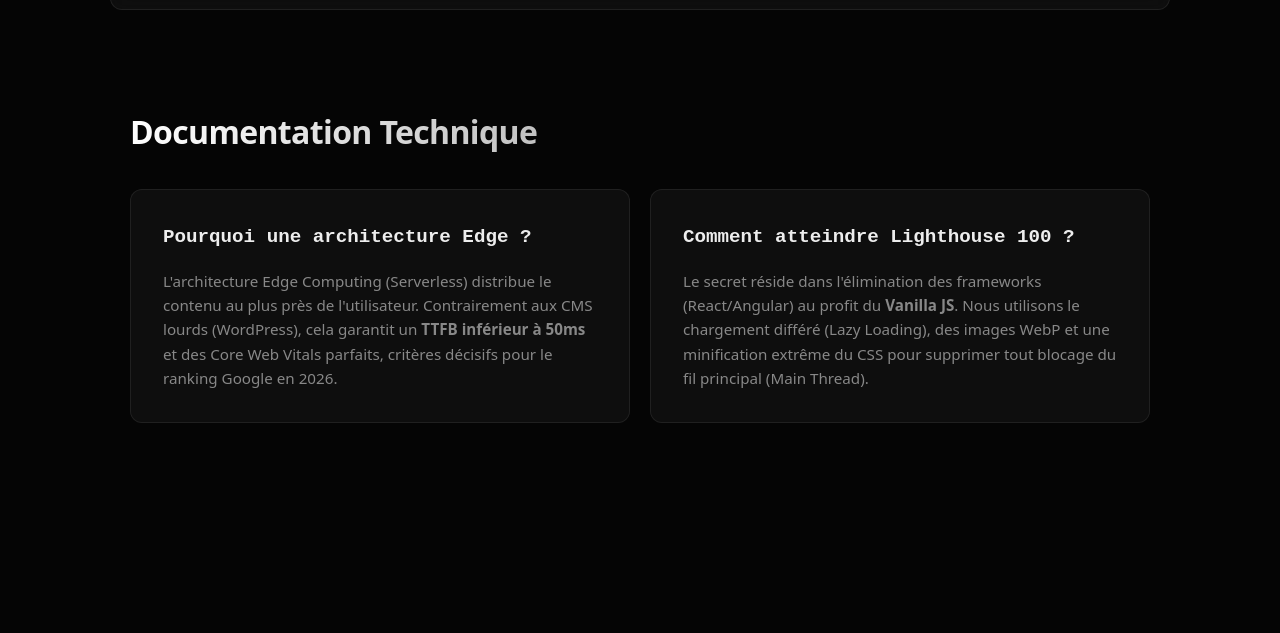
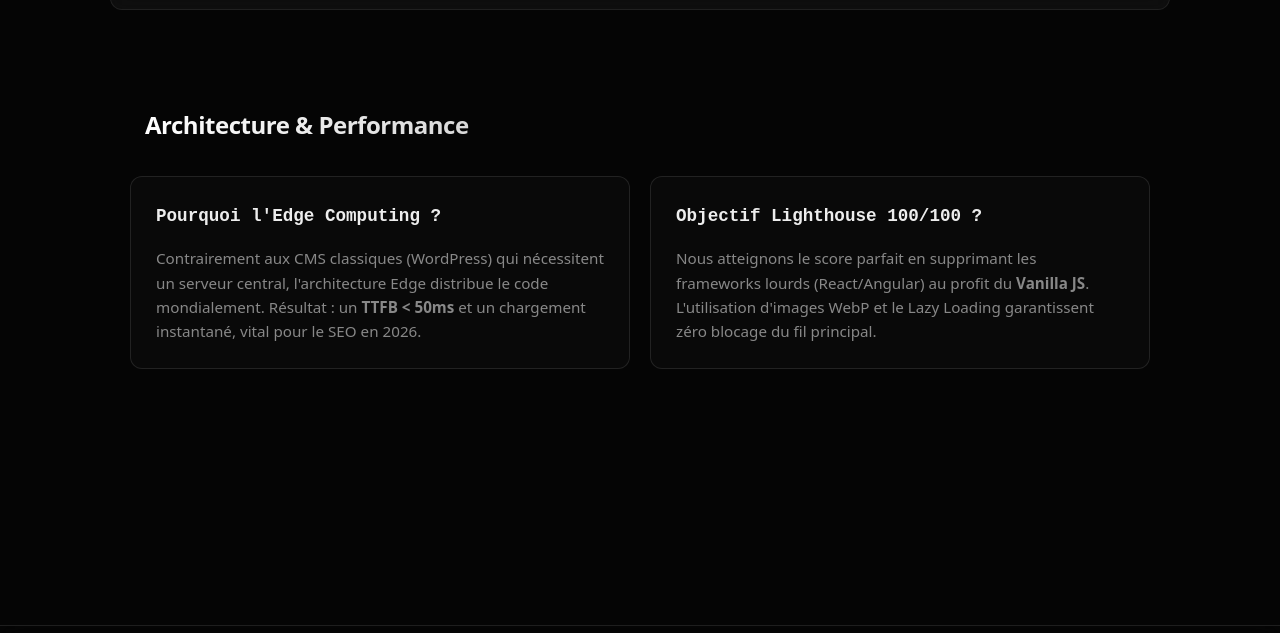
Before and after one commit to NyloodzZ/drasiotech, a website built with webpack: page index.html in a window 1280 px wide. Shown: the part 3396-4029 px from the top of the page. Built offline with nearby package versions, Linux system fonts and the light colour scheme.

Commit message:
Ajout de la FAQ

```diff
--- a/index.html
+++ b/index.html
@@ -690,73 +690,71 @@
       .geo-data { display: none; } /* On cache le détail technique sur mobile pour épurer */
     }
 
-    /* --- SECTION FAQ (Style Bento) --- */
-    .faq-container {
+    /* --- FAQ BENTO (DOCUMENTATION TECHNIQUE) --- */
+    .faq-section {
       max-width: 1100px;
-      margin: 6rem auto 2rem; /* Espace avant le footer */
+      margin: 6rem auto 2rem;
       padding: 0 20px;
     }
 
+    .faq-header {
+      margin-bottom: 2rem;
+      border-left: 3px solid var(--blue);
+      padding-left: 15px;
+    }
+
     .faq-title {
-      font-size: 2rem;
-      margin-bottom: 2rem;
-      background: linear-gradient(to right, #fff, #666);
+      font-size: 1.5rem;
+      margin: 0;
+      background: linear-gradient(90deg, #fff, #888);
       -webkit-background-clip: text;
       -webkit-text-fill-color: transparent;
-      font-weight: 800;
-      text-align: left;
+      font-weight: 700;
     }
 
     .faq-grid {
       display: grid;
-      grid-template-columns: repeat(auto-fit, minmax(300px, 1fr)); /* Responsive auto */
+      grid-template-columns: repeat(auto-fit, minmax(320px, 1fr)); /* Responsive auto */
       gap: 20px;
     }
 
     .faq-card {
-      background: var(--bg-card);
-      border: 1px solid var(--border-color);
+      background: rgba(255, 255, 255, 0.02);
+      border: 1px solid rgba(255, 255, 255, 0.1);
       border-radius: 12px;
-      padding: 2rem;
-      transition: transform 0.2s ease, border-color 0.2s ease;
+      padding: 25px;
+      transition: all 0.3s ease;
       position: relative;
       overflow: hidden;
     }
 
     .faq-card:hover {
+      transform: translateY(-3px);
       border-color: rgba(255, 255, 255, 0.2);
-      transform: translateY(-2px);
-    }
-
-    /* Petit effet de lueur bleu en haut de la carte */
-    .faq-card::before {
-      content: '';
-      position: absolute;
-      top: 0;
-      left: 0;
-      width: 100%;
-      height: 1px;
-      background: linear-gradient(90deg, transparent, var(--blue), transparent);
-      opacity: 0.5;
+      background: rgba(255, 255, 255, 0.04);
+      box-shadow: 0 10px 30px -10px rgba(0, 0, 0, 0.5);
     }
 
     .faq-card h3 {
-      font-size: 1.2rem;
+      font-family: 'SF Mono', 'Fira Code', monospace;
+      font-size: 1.1rem;
       color: var(--text-main);
       margin-top: 0;
       margin-bottom: 1rem;
-      font-family: 'SF Mono', 'Fira Code', monospace; /* Touche technique */
+      display: flex;
+      align-items: center;
+      gap: 10px;
     }
 
     .faq-card p {
-      color: var(--text-muted);
+      color: #888;
       line-height: 1.6;
       font-size: 0.95rem;
       margin: 0;
     }
 
-    .faq-card strong {
-      color: var(--blue); /* Les mots clés en bleu Drasiotech */
+    .highlight {
+      color: var(--blue);
       font-weight: 600;
     }
 
@@ -964,28 +962,32 @@
     </article>
 
   </div>
-  <section class="faq-container" id="faq">
+  <section class="faq-section" id="faq" aria-label="Documentation Technique">
 
-    <h2 class="faq-title">Documentation Technique</h2>
+    <div class="faq-header">
+      <h2 class="faq-title">Architecture & Performance</h2>
+    </div>
 
     <div class="faq-grid">
 
-      <article class="faq-card">
-        <h3>Pourquoi une architecture Edge ?</h3>
-        <p>
-          L'architecture Edge Computing (Serverless) distribue le contenu au plus près de l'utilisateur.
-          Contrairement aux CMS lourds (WordPress), cela garantit un <strong>TTFB inférieur à 50ms</strong> et des Core Web Vitals parfaits,
-          critères décisifs pour le ranking Google en 2026.
-        </p>
+      <article class="faq-card" itemscope itemtype="https://schema.org/Question">
+        <h3 itemprop="name">Pourquoi l'Edge Computing ?</h3>
+        <div itemprop="acceptedAnswer" itemscope itemtype="https://schema.org/Answer">
+          <p itemprop="text">
+            Contrairement aux CMS classiques (WordPress) qui nécessitent un serveur central, l'architecture Edge distribue le code mondialement.
+            Résultat : un <span class="highlight">TTFB < 50ms</span> et un chargement instantané, vital pour le SEO en 2026.
+          </p>
+        </div>
       </article>
 
-      <article class="faq-card">
-        <h3>Comment atteindre Lighthouse 100 ?</h3>
-        <p>
-          Le secret réside dans l'élimination des frameworks (React/Angular) au profit du <strong>Vanilla JS</strong>.
-          Nous utilisons le chargement différé (Lazy Loading), des images WebP et une minification extrême du CSS
-          pour supprimer tout blocage du fil principal (Main Thread).
-        </p>
+      <article class="faq-card" itemscope itemtype="https://schema.org/Question">
+        <h3 itemprop="name">Objectif Lighthouse 100/100 ?</h3>
+        <div itemprop="acceptedAnswer" itemscope itemtype="https://schema.org/Answer">
+          <p itemprop="text">
+            Nous atteignons le score parfait en supprimant les frameworks lourds (React/Angular) au profit du <span class="highlight">Vanilla JS</span>.
+            L'utilisation d'images WebP et le Lazy Loading garantissent zéro blocage du fil principal.
+          </p>
+        </div>
       </article>
 
     </div>
```
